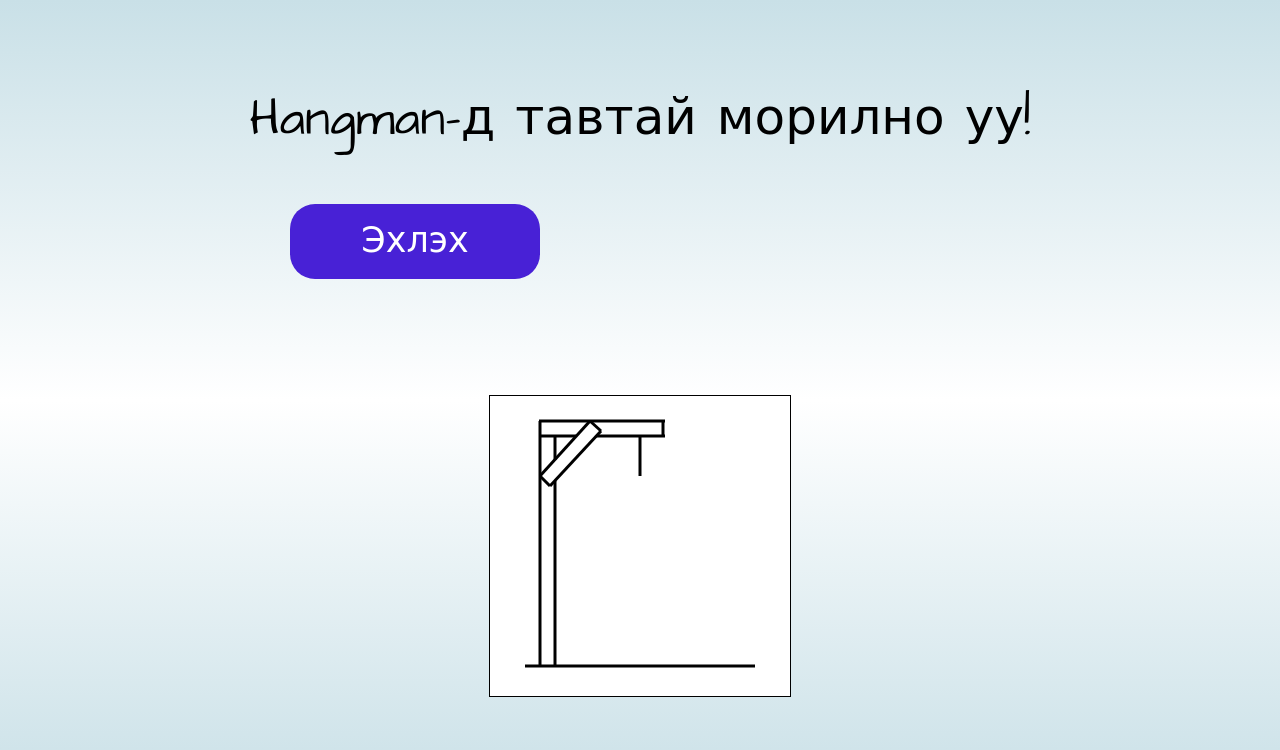
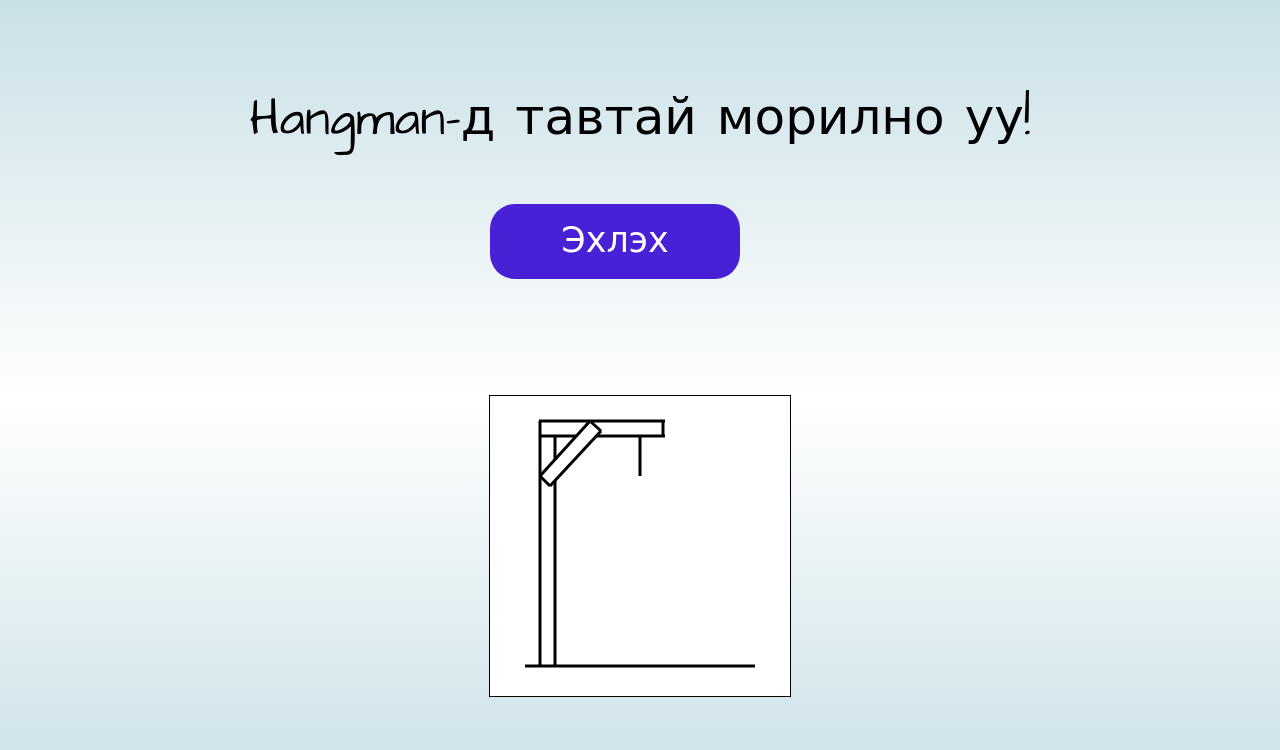
Before and after one commit to ecko02/Lab-10, a plain HTML site: page index.html in a window 1280 px wide. Drawn offline with Linux system fonts and the light colour scheme.

Commit message:
first commit

```diff
--- a/script.js
+++ b/script.js
@@ -87,7 +87,7 @@ function challengeGuess(){
         document.getElementById('again').style.display = "block";
         document.getElementById('home').style.display = "block";
     }
-    if(numWrong==25){
+    if(numWrong==7){
         results.style.visibility = "visible";
         results.style.color = "#00b100";
         results.innerHTML = "Чи хожлоо!";
--- a/style.css
+++ b/style.css
@@ -52,7 +52,8 @@ body, html, #category, #category1, #category2, #phrases, #movies, #songs, #chall
         font-size: 35px;
         width: 250px;
         height: 75px;
-        float: center;
+        margin-left: 200px;
+        margin-bottom: 300px;
         line-height: 75px;
         text-align: center;
         color: white;
```
